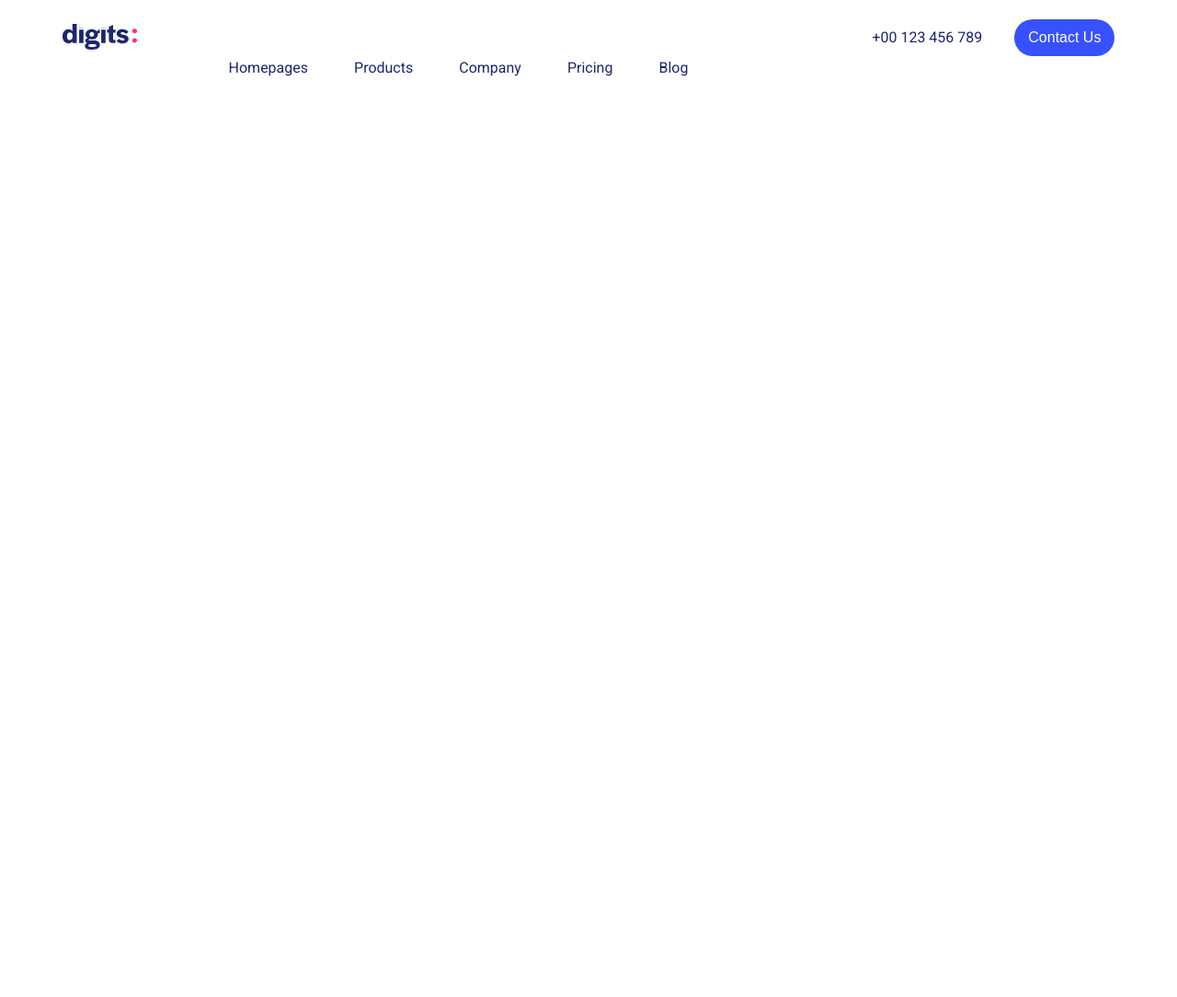
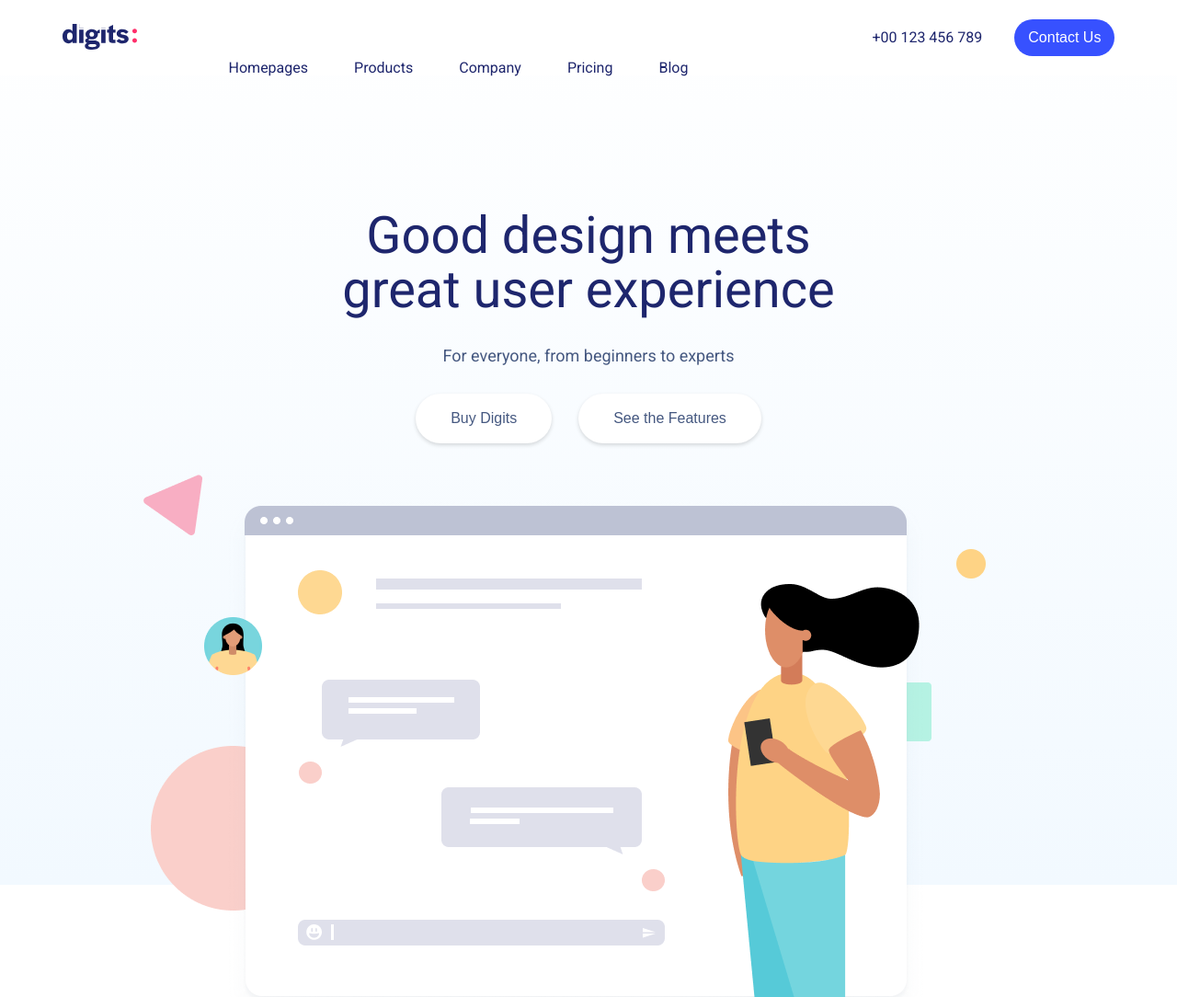
Before and after one commit to htmlcsscourse/120420_digits, a plain HTML site: page index.html in a window 1280 px wide. Shown: the top 1084 px of the page at 92% size. Before the commit the page ends 800 px from the top, so only its background shows below. Drawn offline with Linux system fonts and the light colour scheme.

Commit message:
added hero block

```diff
--- a/css/style.css
+++ b/css/style.css
@@ -20,6 +20,7 @@ body {
     margin: 0 auto;
 }
 
+/* HEADER */
 .header__inner {
     display: flex;
     justify-content: center;
@@ -84,3 +85,68 @@ body {
 .header__contact-us:hover {
     background: rgb(35, 47, 128);
 }
+
+/* HERO */
+
+.hero {
+    position: relative;
+}
+
+.hero::before {
+    content: "";
+    position: absolute;
+    left: 0;
+    right: 0;
+    top: 0;
+    bottom: 175px;
+    background: linear-gradient(180deg, rgba(242, 249, 255, 0.12) 0%, #F2F9FF 100%);
+    z-index: -1;
+}
+
+.hero__inner {
+    padding: 145px 0 15px;
+    text-align: center;
+}
+
+.hero__title {
+    font-size: 56px;
+    line-height: 59px;
+    color: #1E266D;
+    max-width: 550px;
+    margin: 0 auto 28px;
+}
+
+.hero__text {
+    font-size: 18px;
+    line-height: 27px;
+    color: #455880;
+    margin-bottom: 28px;
+}
+
+.hero__btn {
+    padding: 18px 38px;
+    font-size: 16px;
+    color: #455880;
+    background: #FFFFFF;
+    box-shadow: 0px 2px 4px rgba(0, 0, 0, 0.15);
+    border-radius: 100px;
+    cursor: pointer;
+    border: 0;
+    transition: all .3s;
+
+    margin-bottom: 32px;
+}
+
+.hero__btn + .hero__btn {
+    margin-left: 25px;
+}
+
+.hero__btn:hover {
+    color: #FFFFFF;
+    background: #3751FF;
+}
+
+.hero__img {
+    display: block;
+    margin: 0 auto;
+}
--- a/index.html
+++ b/index.html
@@ -27,8 +27,26 @@
                     <li class="header__menu-item"><a class="header__menu-link" href="#">Pricing</a></li>
                     <li class="header__menu-item"><a class="header__menu-link" href="#">Blog</a></li>
                 </ul>
-                <a class="header__phone" href="+123456789">+00 123 456 789</a>
+                <a class="header__phone" href="tel:123456789">+00 123 456 789</a>
                 <button class="header__contact-us">Contact Us</button>
+            </div>
+        </div>
+    </div>
+
+    <div class="hero">
+        <div class="container">
+            <div class="hero__inner">
+                <p class="hero__title">
+                    Good design meets great user experience
+                </p>
+                <p class="hero__text">
+                    For everyone, from beginners to experts
+                </p>
+
+                <button class="hero__btn" id="hero__btn-buy">Buy Digits</button>
+                <button class="hero__btn" id="hero__btn-features">See the Features</button>
+
+                <img class="hero__img" src="img/hero.png" alt="hero img">
             </div>
         </div>
     </div>
```
